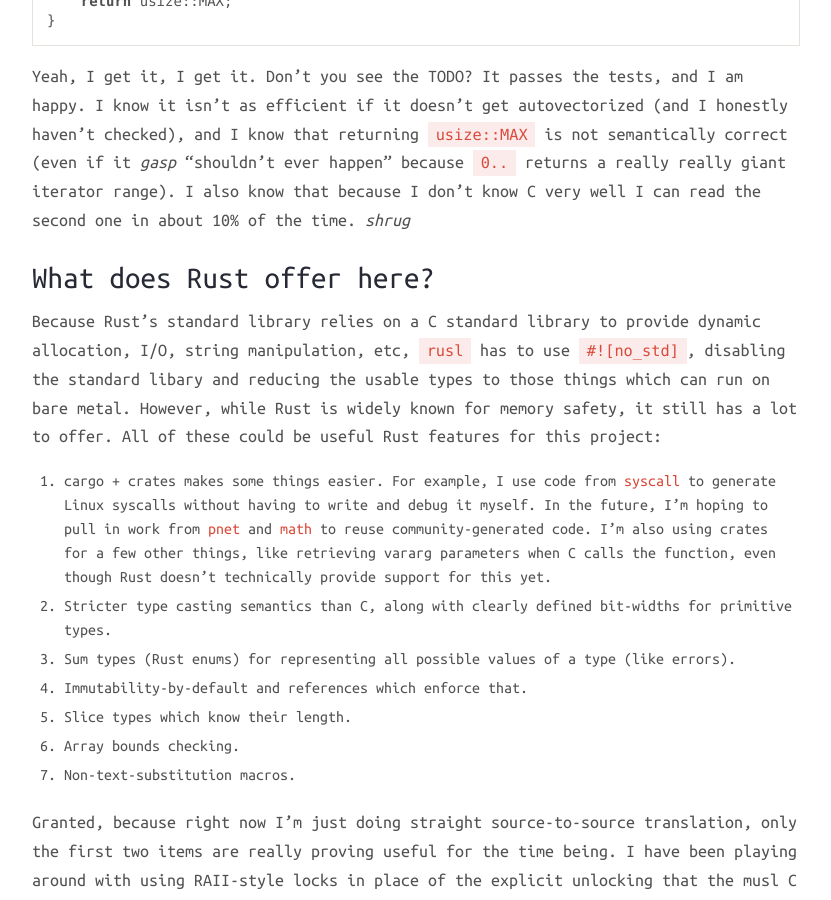
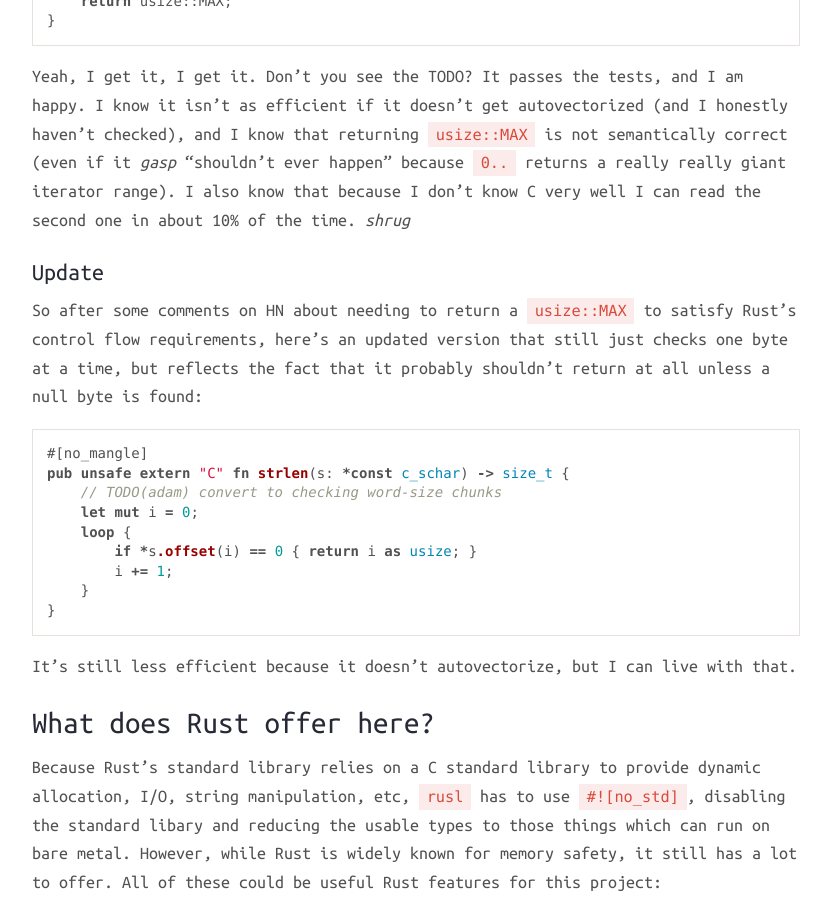
Before and after one commit to fenw1ck/anp.github.io, a Jekyll site: the page built from _posts/2016-06-11-baby-steps-porting-musl-to-rust.md, in a window 1280 px wide and 900 px high, scrolled down 1884 px. Shown: the whole window, without its empty margins (224-1055 px from the left). Built offline with Jekyll 4.4.1, drawn with Linux system fonts in a browser that asks for light colours; nearby versions of some CDN libraries.

Commit message:
Adding version of strlen which doesn't return unless null byte found.

````diff
--- a/_posts/2016-06-11-baby-steps-porting-musl-to-rust.md
+++ b/_posts/2016-06-11-baby-steps-porting-musl-to-rust.md
@@ -58,6 +58,24 @@ pub unsafe extern "C" fn strlen(s: *const c_schar) -> size_t {
 ```
 
 Yeah, I get it, I get it. Don't you see the TODO? It passes the tests, and I am happy. I know it isn't as efficient if it doesn't get autovectorized (and I honestly haven't checked), and I know that returning `usize::MAX` is not semantically correct (even if it *gasp* "shouldn't ever happen" because `0..` returns a really really giant iterator range). I also know that because I don't know C very well I can read the second one in about 10% of the time. *shrug*
+
+#### Update
+
+So after some comments on HN about needing to return a `usize::MAX` to satisfy Rust's control flow requirements, here's an updated version that still just checks one byte at a time, but reflects the fact that it probably shouldn't return at all unless a null byte is found:
+
+```rust
+#[no_mangle]
+pub unsafe extern "C" fn strlen(s: *const c_schar) -> size_t {
+    // TODO(adam) convert to checking word-size chunks
+    let mut i = 0;
+    loop {
+        if *s.offset(i) == 0 { return i as usize; }
+        i += 1;
+    }
+}
+```
+
+It's still less efficient because it doesn't autovectorize, but I can live with that.
 
 ## What does Rust offer here?
 
````
